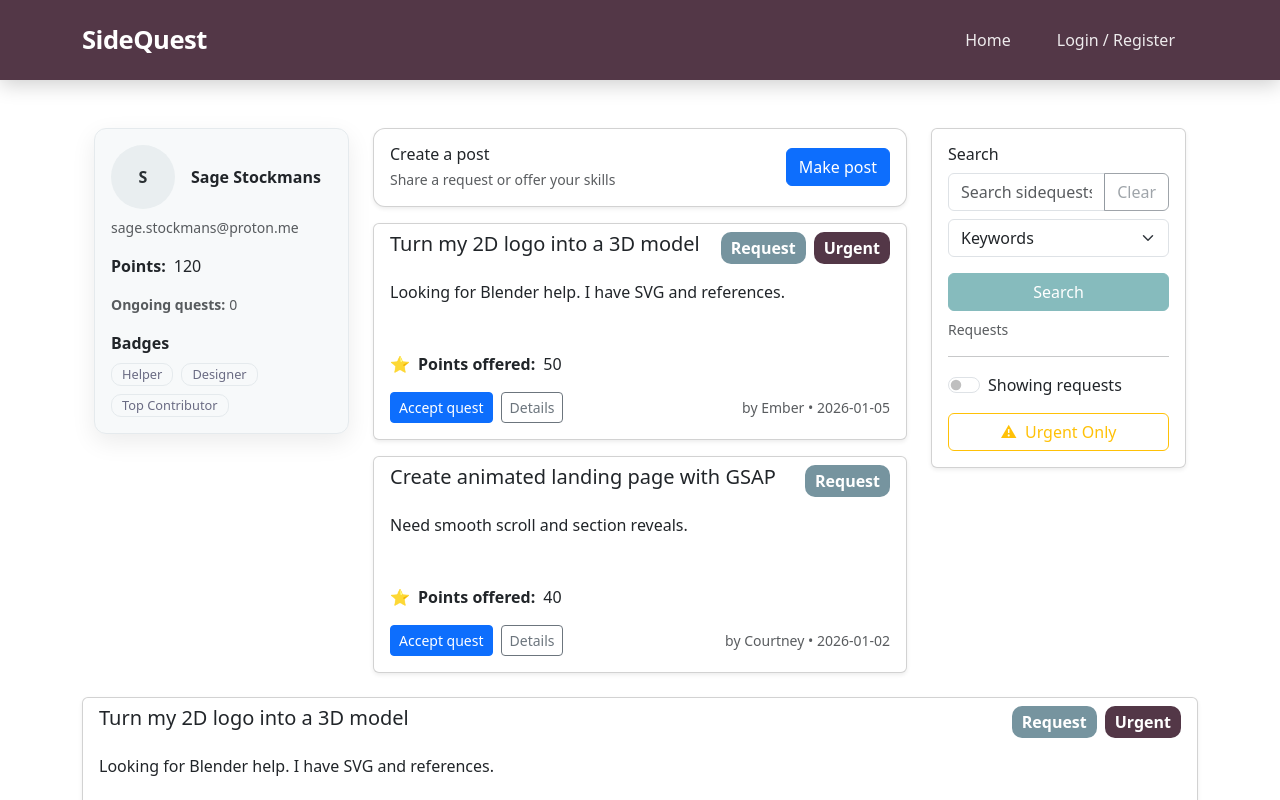
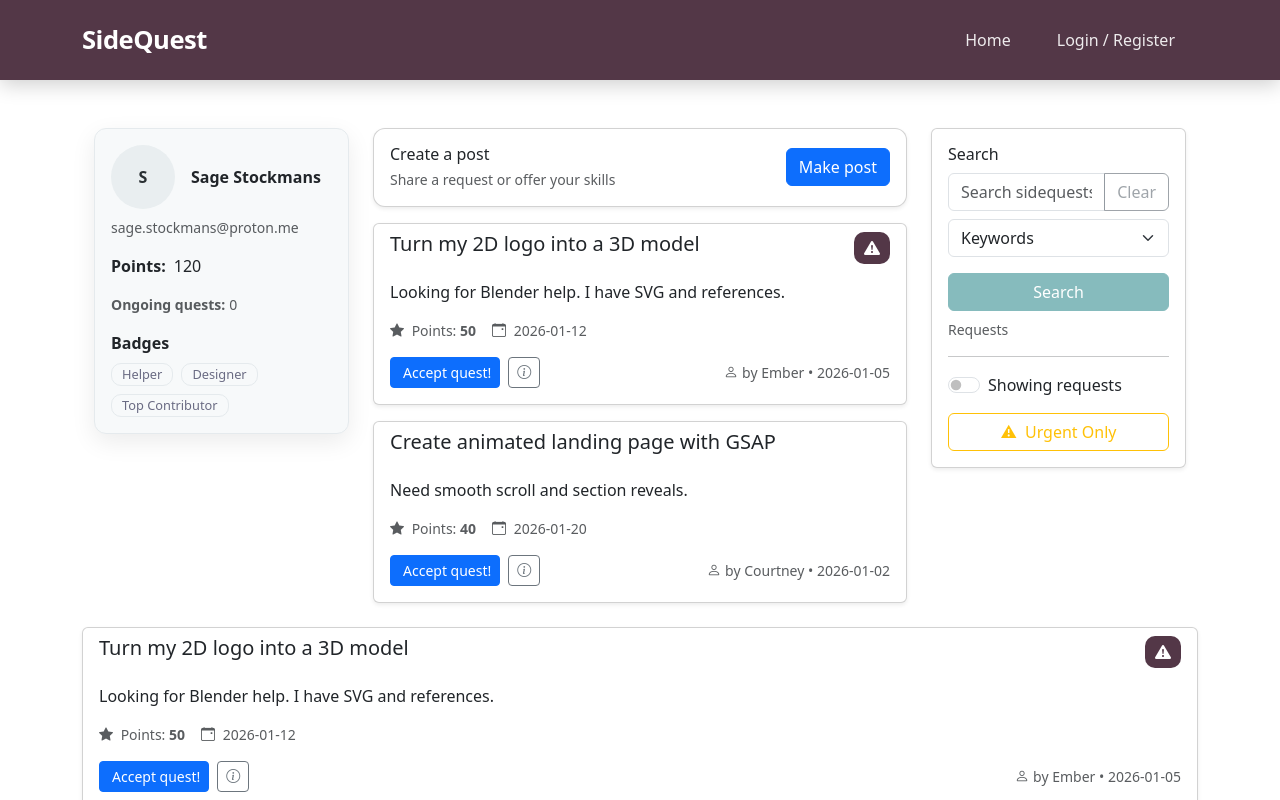
Before and after one commit to SirRicharod/mergemages-sidequest, an Angular app in the folder angular-frontend/: page / in a window 1280 px wide. Shown: the top 800 px of the page. Built offline with nearby package versions, Linux system fonts and the light colour scheme.

Commit message:
Compact cards; add details popup with status, points, tags

```diff
--- a/angular-frontend/src/app/components/feed/feed.html
+++ b/angular-frontend/src/app/components/feed/feed.html
@@ -1,43 +1,48 @@
 <div class="d-flex flex-column gap-3">
   <div *ngFor="let item of visible" class="card shadow-sm">
-    <!-- Header: title left, Request/Offer (+ Urgent) right -->
+    <!-- Header: title left, compact status right -->
     <div class="card-header bg-transparent border-0 pb-0">
       <div class="d-flex align-items-start justify-content-between">
         <h5 class="card-title mb-2">{{ item.title }}</h5>
 
         <div class="d-flex align-items-center gap-2">
-          <span class="status-pill" [class.offer]="item.type==='offer'" [class.request]="item.type==='request'">
-            {{ item.type === 'offer' ? 'Offer' : 'Request' }}
+          <span *ngIf="item.urgent" class="status-urgent-pill">
+            <i class="bi bi-exclamation-triangle-fill"></i>
           </span>
-          <span *ngIf="item.urgent" class="status-urgent-pill">Urgent</span>
         </div>
       </div>
     </div>
 
     <div class="card-body">
-      <!-- Description -->
-      <p class="card-text text-truncate-3 mb-5">{{ item.description }}</p>
+      <!-- Description (primary focus; consistent truncation) -->
+      <p class="card-text text-truncate-3 mb-3">{{ item.description }}</p>
 
-      <!-- Points (minimized view) -->
-      <div class="mb-3 d-flex align-items-center">
-        <span class="me-2">⭐</span>
-        <strong>Points offered:</strong>
-        <span class="ms-2">{{ item.points }}</span>
+      <!-- Minimal points line -->
+      <div class="feed-meta small text-muted mb-3">
+        <i class="bi bi-star-fill me-1"></i>
+        Points: <span class="fw-semibold">{{ item.points }}</span>
+        <span *ngIf="item.deadline" class="ms-3">
+          <i class="bi bi-calendar-event me-1"></i> {{ item.deadline }}
+        </span>
       </div>
 
-      <!-- Actions row: buttons left, author/date right -->
+      <!-- Author/date right -->
       <div class="d-flex align-items-center justify-content-between">
         <div class="d-flex align-items-center gap-2">
           <button class="btn btn-sm btn-primary">
-            {{ item.type === 'offer' ? 'Request help' : 'Accept quest' }}
+            <!-- <i class="bi" [ngClass]="item.type === 'offer' ? 'bi-person-plus' : 'bi-check2-circle'"></i> -->
+            <span class="ms-1">
+              {{ item.type === 'offer' ? 'Request help' : 'Accept quest!' }}
+            </span>
           </button>
           <button class="btn btn-sm btn-outline-secondary" (click)="openDetails(item)">
-            Details
+            <i class="bi bi-info-circle"></i>
+            <!-- <span class="ms-1">Details</span> -->
           </button>
         </div>
 
-        <div class="text-muted small">
-          by {{ item.author }} • {{ item.createdAt }}
+        <div class="text-muted small d-flex align-items-center">
+          <i class="bi bi-person me-1"></i> by {{ item.author }} • {{ item.createdAt }}
         </div>
       </div>
     </div>
@@ -45,7 +50,6 @@
 
   <div *ngIf="visible.length === 0" class="text-muted">No posts match the current filters.</div>
 </div>
-
 
 <!-- Details popup -->
 <div class="popup-backdrop" *ngIf="detailsPost"></div>
@@ -59,22 +63,25 @@
     <div class="popup-body" *ngIf="detailsPost as p">
       <h5 class="mb-2">{{ p.title }}</h5>
 
-      <div class="text-muted mb-3">
+      <!-- Integrated status -->
+      <div class="text-muted mb-3 d-flex align-items-center flex-wrap gap-2">
         <span class="status-pill inline" [class.offer]="p.type==='offer'" [class.request]="p.type==='request'">
           {{ p.type === 'offer' ? 'Offer' : 'Request' }}
         </span>
-        <span *ngIf="p.urgent" class="ms-2 status-urgent-pill">Urgent</span>
-        <span *ngIf="p.deadline" class="ms-2">• Deadline: {{ p.deadline }}</span>
+        <span *ngIf="p.urgent" class="status-urgent-pill"><i class="bi bi-exclamation-triangle-fill"></i> Urgent</span>
+        <span *ngIf="p.deadline"><i class="bi bi-calendar-event me-1"></i> Deadline: {{ p.deadline }}</span>
       </div>
 
       <p class="mb-3">{{ p.description }}</p>
 
+      <!-- Points -->
       <div class="mb-2 d-flex align-items-center">
-        <span class="me-2">⭐</span>
-        <strong>Points offered:</strong>
+        <i class="bi bi-star-fill me-2"></i>
+        <strong>Points:</strong>
         <span class="ms-2">{{ p.points }}</span>
       </div>
 
+      <!-- Tags (full list here, calm style) -->
       <div class="mb-3">
         <strong class="me-2">Tags:</strong>
         <ng-container *ngIf="p.tags.length > 0; else noTags">
@@ -85,14 +92,16 @@
         </ng-template>
       </div>
 
-      <div class="text-muted small">by {{ p.author }} • {{ p.createdAt }}</div>
+      <div class="text-muted small"><i class="bi bi-person me-1"></i> by {{ p.author }} • {{ p.createdAt }}</div>
     </div>
 
     <div class="popup-footer">
       <button class="btn btn-secondary" (click)="closeDetails()">Close</button>
       <button class="btn btn-primary">
-        {{ detailsPost.type === 'offer' ? 'Request help' : 'Accept quest' }}
-
+        <i class="bi" [ngClass]="detailsPost?.type === 'offer' ? 'bi-person-plus' : 'bi-check2-circle'"></i>
+        <span class="ms-1">
+          {{ detailsPost?.type === 'offer' ? 'Request help' : 'Accept quest' }}
+        </span>
       </button>
     </div>
   </div>
```
